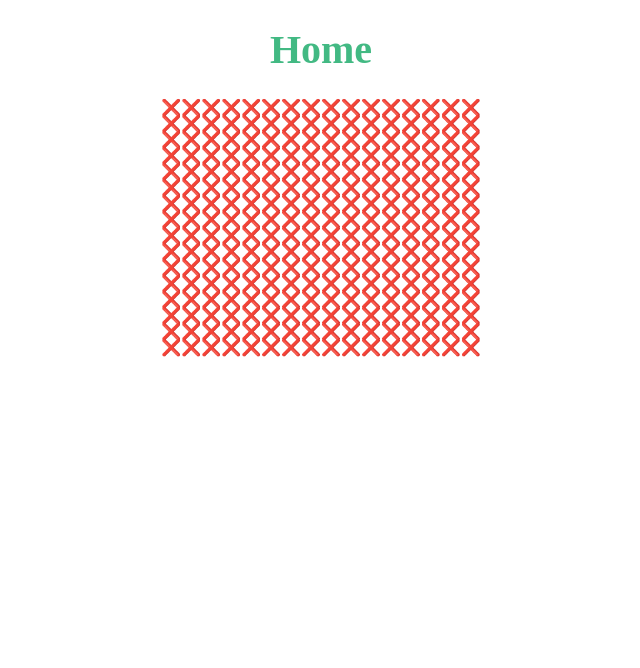
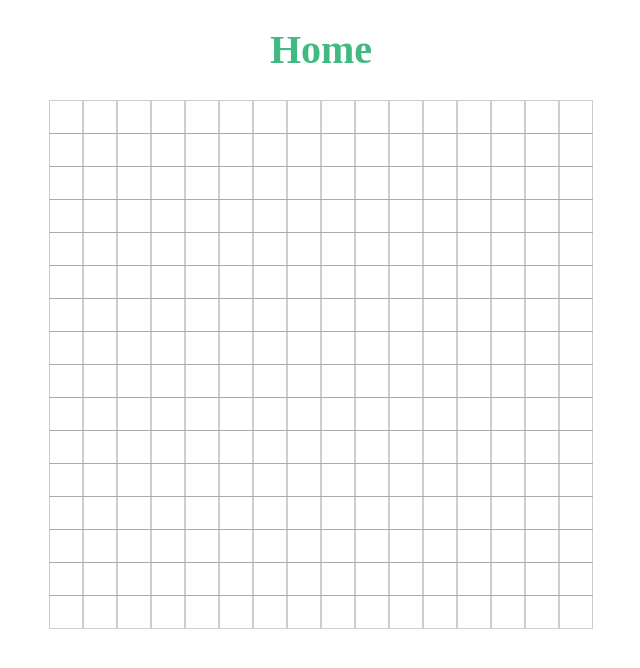
Before and after one commit to Junkim93/dotmind, a Vue app in the folder client/: page / in a window 1280 px wide. Shown: the top 668 px of the page, without its empty margins (319-959 px from the left). Built offline with nearby package versions, Linux system fonts and the light colour scheme; a web font is replaced by a local one.

Commit message:
add paint features

```diff
--- a/client/src/components/Canvas.vue
+++ b/client/src/components/Canvas.vue
@@ -1,8 +1,22 @@
 <template>
   <div class="canvas">
-    <div v-for="(column, columnKey) in pixelData" :key="columnKey">
-      <span v-for="(row, rowKey) in column" :key="rowKey">{{ row.text }}</span>
+    <div
+      class="canvas__wrapper"
+      v-for="(column, columnKey) in pixelData"
+      :key="`column${columnKey}`"
+    >
+      <span
+        class="canvas__wrapper-pixel"
+        v-for="(row, rowKey) in column"
+        :key="`row${rowKey}`"
+        :id="row.id"
+        :style="{ backgroundColor: row.bgColor }"
+        @mousedown.prevent="startDrawing"
+        @mousemove.prevent="keepDrawing"
+        @mouseup.prevent="endDrawing"
+      ></span>
     </div>
+    <Pallete @update-color="changeColor"></Pallete>
     <!-- <table
       class="pixel-canvas"
       ref="pixel"
@@ -24,14 +38,15 @@
 // import io from 'socket.io-client';
 // const URI = 'https://thawing-chamber-58948.herokuapp.com/';
 // const local = 'http://localhost:3000/';
+import Pallete from '@/components/Pallete';
 
 export default {
-  // components: { Swatches },
+  components: { Pallete },
   data() {
     return {
       framePixel: 16,
       pixelData: [],
-      drawing: false,
+      isDrawing: false,
       currentColor: 'black'
       // socket: io(local)
     };
@@ -64,27 +79,41 @@ export default {
       });
     },
     setPixelData() {
-      this.pixelData = this.pixelData.map(height => {
-        return height.reduce((acc, width, i) => {
-          acc.push({ id: i, color: 'red' + i, text: '❌' });
+      this.pixelData = this.pixelData.map((column, columnIndex) => {
+        return column.reduce((acc, row, rowIndex) => {
+          acc.push({ id: `${columnIndex}+${rowIndex}`, bgColor: '' });
           return acc;
         }, []);
       });
-      // this.pixels.flatMap(el => {
-      // })
-      // this.pixels = this.pixels.reduce((acc, curr, i) => {
-      //   acc[i];
-      // }, []);
-      // for (let i = 0; i < this.pixelHeight; i += 1) {
-      //   const gridRow = document.createElement('tr');
-      //   this.$refs.pixel.appendChild(gridRow);
-      //   for (let j = 0; j < this.framePixel; j += 1) {
-      //     const gridCell = document.createElement('td');
-      //     gridCell.key = String(i) + String(j);
-      //     gridRow.appendChild(gridCell);
-      //   }
-      // }
+    },
+
+    paintPixel(v) {
+      const targetPixel = v.toElement.id.split('+');
+      const columnKey = targetPixel[0];
+      const rowKey = targetPixel[1];
+
+      this.pixelData[columnKey][rowKey].bgColor = this.currentColor;
+    },
+
+    startDrawing(v) {
+      this.isDrawing = true;
+      this.paintPixel(v);
+    },
+
+    keepDrawing(v) {
+      if (this.isDrawing) {
+        this.paintPixel(v);
+      }
+    },
+
+    endDrawing() {
+      this.isDrawing = false;
+    },
+
+    changeColor(v) {
+      this.currentColor = v;
     }
+
     // isDrawing(e) {
     //   this.drawing = true;
     //   this.paintPixelSocket(e);
@@ -110,11 +139,22 @@ export default {
 };
 </script>
 
-<style scoped>
+<style lang="scss" scoped>
 .canvas {
-}
+  &__wrapper {
+    width: 100%;
+    height: 33px;
 
-.pixel-canvas {
-  background-color: white;
+    &-pixel {
+      display: inline-block;
+      width: 32px;
+      height: 32px;
+      border: 1px solid rgba(105, 105, 105, 0.333);
+
+      &:hover {
+        background-color: rgb(61, 240, 85);
+      }
+    }
+  }
 }
 </style>
```
